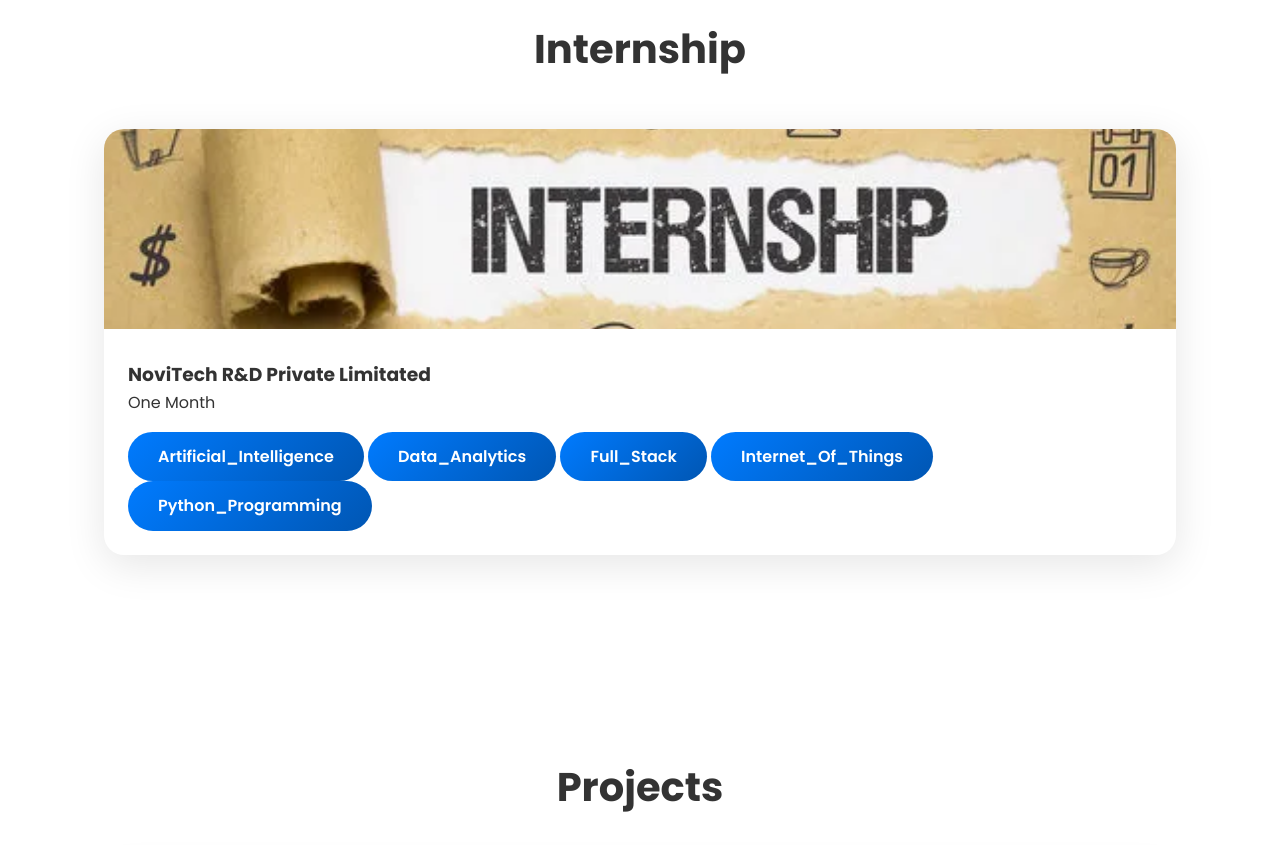
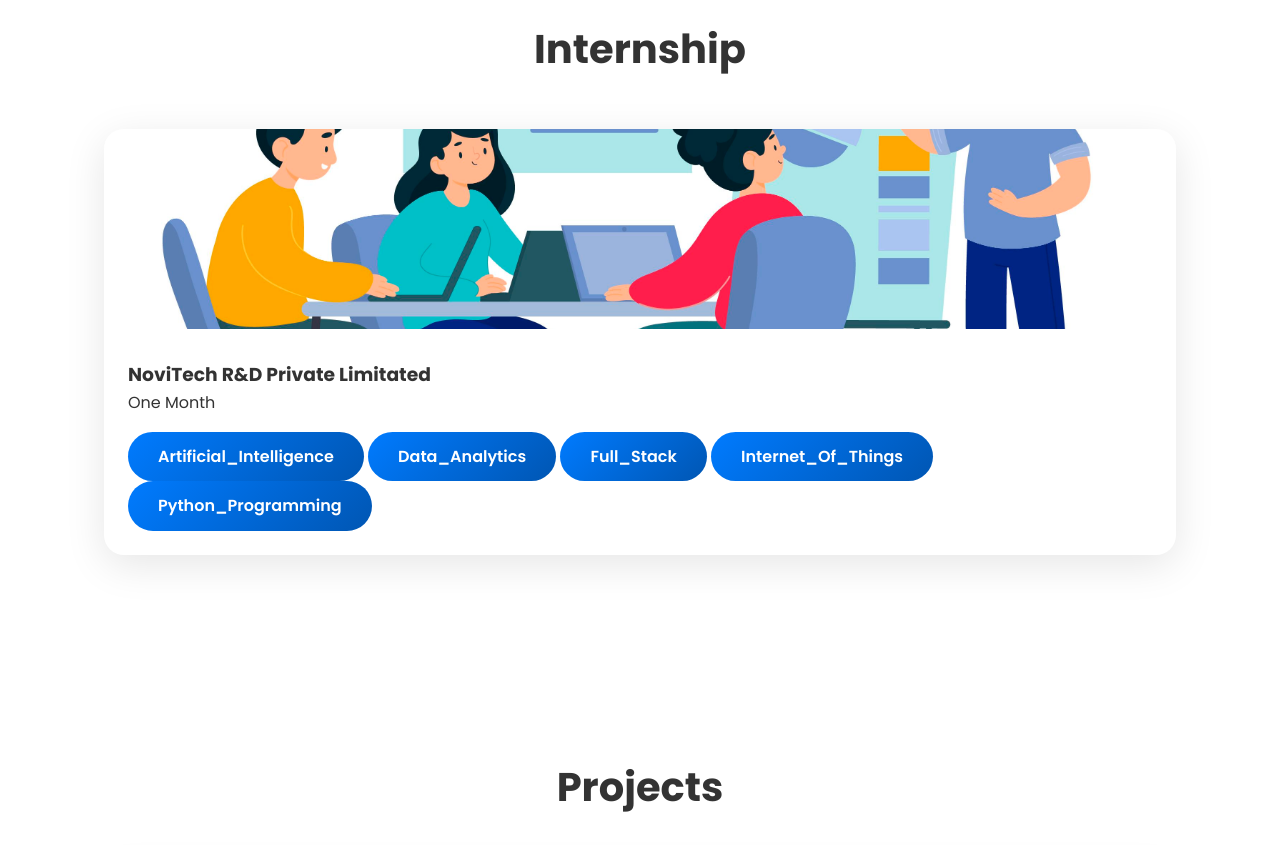
Before and after one commit to vignesh21102005/my-final-portfolio, a plain HTML site: page index.html in a window 1280 px wide. Shown: the part 5920-6765 px from the top of the page. Drawn offline with Linux system fonts and the light colour scheme.

Commit message:
Update index.html

```diff
--- a/index.html
+++ b/index.html
@@ -646,7 +646,7 @@ I love applying my technical skills to build innovative projects, like cattle he
         <h2 class="section-title">Internship</h2>
         <div class="Internship_tags">
             <div class="project-card">
-                <img src="Intern_pic.webp" alt="E-commerce Dashboard" class="project-image">
+                <img src="intern.jpg" alt="E-commerce Dashboard" class="project-image">
                 <div class="project-content">
                     <h3>NoviTech R&D Private Limitated</h3>
                     <p>One Month</p>
```
